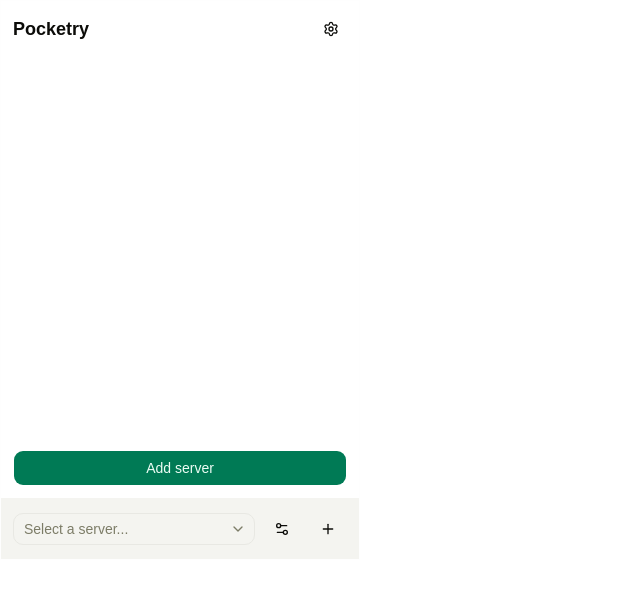
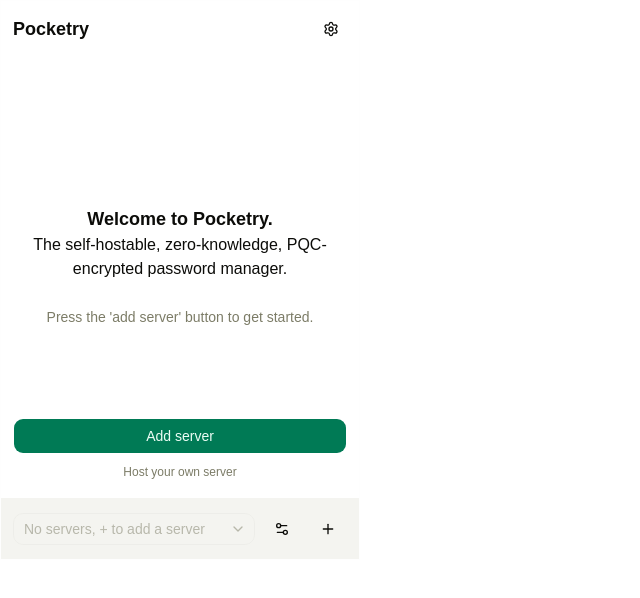
Before and after one commit to CDX-1/pocketry, a React (Vite) app in the folder extension/: page / in a window 1280 px wide. Shown: the top 598 px of the page, without its empty margins (0-640 px from the left). Built offline with nearby package versions, Linux system fonts and the light colour scheme.

Commit message:
add server storage & state

```diff
--- a/extension/package.json
+++ b/extension/package.json
@@ -26,6 +26,7 @@
     },
     "devDependencies": {
         "@eslint/js": "^10.0.1",
+        "@types/chrome": "^0.2.0",
         "@types/node": "^24.13.2",
         "@types/react": "^19.2.17",
         "@types/react-dom": "^19.2.3",
--- /dev/null
+++ b/extension/src/components/context/servers-provider.tsx
@@ -0,0 +1,130 @@
+import {
+    createContext,
+    useCallback,
+    useContext,
+    useEffect,
+    useMemo,
+    useState,
+    type ReactNode,
+} from "react";
+
+import {
+    getSelectedServerId,
+    getServers,
+    saveSelectedServerId,
+    saveServers,
+    type StoredServer,
+} from "../../lib/storage";
+
+type ServersContextValue = {
+    servers: StoredServer[];
+    selectedServerId: string;
+    selectedServer?: StoredServer;
+    isLoading: boolean;
+    addServer: (server: Omit<StoredServer, "id">) => Promise<StoredServer>;
+    selectServer: (serverId: string) => Promise<void>;
+    refreshServers: () => Promise<void>;
+};
+
+const ServersContext = createContext<ServersContextValue | null>(null);
+
+export function ServersProvider({ children }: { children: ReactNode }) {
+    const [servers, setServers] = useState<StoredServer[]>([]);
+    const [selectedServerId, setSelectedServerId] = useState("");
+    const [isLoading, setIsLoading] = useState(true);
+
+    const refreshServers = useCallback(async () => {
+        const [storedServers, storedSelectedServerId] = await Promise.all([
+            getServers(),
+            getSelectedServerId(),
+        ]);
+
+        setServers(storedServers);
+        setSelectedServerId(storedSelectedServerId ?? "");
+    }, []);
+
+    useEffect(() => {
+        async function load() {
+            try {
+                await refreshServers();
+            } finally {
+                setIsLoading(false);
+            }
+        }
+
+        void load();
+    }, [refreshServers]);
+
+    const selectedServer = useMemo(
+        () => servers.find((server) => server.id === selectedServerId),
+        [servers, selectedServerId]
+    );
+
+    const selectServer = useCallback(async (serverId: string) => {
+        setSelectedServerId(serverId);
+        await saveSelectedServerId(serverId);
+    }, []);
+
+    const addServer = useCallback(
+        async (serverInput: Omit<StoredServer, "id">) => {
+            const newServer: StoredServer = {
+                id: crypto.randomUUID(),
+                ...serverInput,
+            };
+
+            const currentServers = await getServers();
+            const nextServers = [...currentServers, newServer];
+
+            await saveServers(nextServers);
+
+            setServers(nextServers);
+
+            const currentSelectedServerId = await getSelectedServerId();
+
+            if (!currentSelectedServerId) {
+                await saveSelectedServerId(newServer.id);
+                setSelectedServerId(newServer.id);
+            }
+
+            return newServer;
+        },
+        []
+    );
+
+    const value = useMemo(
+        () => ({
+            servers,
+            selectedServerId,
+            selectedServer,
+            isLoading,
+            addServer,
+            selectServer,
+            refreshServers,
+        }),
+        [
+            servers,
+            selectedServerId,
+            selectedServer,
+            isLoading,
+            addServer,
+            selectServer,
+            refreshServers,
+        ]
+    );
+
+    return (
+        <ServersContext.Provider value={value}>
+            {children}
+        </ServersContext.Provider>
+    );
+}
+
+export function useServers() {
+    const context = useContext(ServersContext);
+
+    if (!context) {
+        throw new Error("useServers must be used inside ServersProvider");
+    }
+
+    return context;
+}
--- a/extension/src/components/footer.tsx
+++ b/extension/src/components/footer.tsx
@@ -1,4 +1,3 @@
-import { useState } from "react";
 import {
     Select,
     SelectContent,
@@ -10,32 +9,31 @@ import {
 import { Button } from "../components/ui/button";
 import { PlusIcon, Settings2Icon } from "lucide-react";
 import { Link } from "react-router-dom";
-
-const SERVERS = [
-    {
-        id: "server1",
-        name: "Server 1",
-        url: "http://localhost:3000",
-    },
-    {
-        id: "server2",
-        name: "Server 2",
-        url: "http://localhost:4000",
-    },
-];
+import { useServers } from "../components/context/servers-provider";
 
 function Footer() {
-    const [selectedServerId, setSelectedServerId] = useState<string>("");
+    const {
+        servers,
+        selectedServerId,
+        selectedServer,
+        selectServer,
+    } = useServers();
 
-    const selectedServer = SERVERS.find(
-        (server) => server.id === selectedServerId
-    );
+    const hasServers = servers.length > 0;
 
     return (
-        <div className="flex justify-between items-center gap-2 border-t border-border/5 bg-muted p-3">
-            <Select value={selectedServerId} onValueChange={setSelectedServerId}>
-                <SelectTrigger className="h-9 w-[280px]">
-                    {selectedServer ? (
+        <div className="flex items-center justify-between gap-2 border-t border-border/5 bg-muted p-3">
+            <Select
+                value={selectedServerId}
+                onValueChange={selectServer}
+                disabled={!hasServers}
+            >
+                <SelectTrigger className="h-9 w-full min-w-0">
+                    {!hasServers ? (
+                        <span className="truncate text-sm text-muted-foreground">
+                            No servers, + to add a server
+                        </span>
+                    ) : selectedServer ? (
                         <span className="flex w-full min-w-0 items-center justify-between gap-3 pr-1">
                             <span className="max-w-[110px] truncate text-sm font-medium text-foreground">
                                 {selectedServer.name}
@@ -58,7 +56,7 @@ function Footer() {
                     className="w-[280px]"
                 >
                     <SelectGroup>
-                        {SERVERS.map((server) => (
+                        {servers.map((server) => (
                             <SelectItem
                                 key={server.id}
                                 value={server.id}
@@ -79,11 +77,11 @@ function Footer() {
                 </SelectContent>
             </Select>
 
-            <Button size="sm" variant="ghost" className="h-9">
+            <Button size="sm" variant="ghost" className="h-9 shrink-0">
                 <Settings2Icon className="size-4" />
             </Button>
 
-            <Link to="/add-server">
+            <Link to="/add-server" className="shrink-0">
                 <Button size="sm" variant="ghost" className="h-9">
                     <PlusIcon className="size-4" />
                 </Button>
--- /dev/null
+++ b/extension/src/lib/storage.ts
@@ -0,0 +1,100 @@
+export type StoredServer = {
+    id: string;
+    name: string;
+    url: string;
+};
+
+type StorageSchema = {
+    servers: StoredServer[];
+    selectedServerId?: string;
+};
+
+const DEFAULT_STORAGE: StorageSchema = {
+    servers: [],
+    selectedServerId: undefined,
+};
+
+const DEV_STORAGE_KEY = "pocketry-dev-storage";
+
+// internal
+
+function hasChromeStorage() {
+    return typeof chrome !== "undefined" && !!chrome.storage?.local;
+}
+
+function getDevStorage(): StorageSchema {
+    const raw = localStorage.getItem(DEV_STORAGE_KEY);
+
+    if (!raw) {
+        return DEFAULT_STORAGE;
+    }
+
+    try {
+        return {
+            ...DEFAULT_STORAGE,
+            ...JSON.parse(raw),
+        };
+    } catch {
+        return DEFAULT_STORAGE;
+    }
+}
+
+function setDevStorage(data: Partial<StorageSchema>) {
+    const currentStorage = getDevStorage();
+
+    localStorage.setItem(
+        DEV_STORAGE_KEY,
+        JSON.stringify({
+            ...currentStorage,
+            ...data,
+        })
+    );
+}
+
+async function getStorage(): Promise<StorageSchema> {
+    if (!hasChromeStorage()) {
+        return getDevStorage();
+    }
+
+    const result: StorageSchema = await chrome.storage.local.get(DEFAULT_STORAGE);
+
+    return {
+        servers: result.servers ?? [],
+        selectedServerId: result.selectedServerId,
+    };
+}
+
+async function setStorage(data: Partial<StorageSchema>): Promise<void> {
+    if (!hasChromeStorage()) {
+        setDevStorage(data);
+        return;
+    }
+
+    await chrome.storage.local.set(data);
+}
+
+// exported api
+
+export async function getServers(): Promise<StoredServer[]> {
+    const storage = await getStorage();
+    return storage.servers;
+}
+
+export async function saveServers(servers: StoredServer[]): Promise<void> {
+    await setStorage({ servers });
+}
+
+export async function saveServer(server: StoredServer): Promise<void> {
+    const servers = await getServers();
+
+    await saveServers([...servers, server]);
+}
+
+export async function getSelectedServerId(): Promise<string> {
+    const storage = await getStorage();
+    return storage.selectedServerId ?? "";
+}
+
+export async function saveSelectedServerId(serverId: string): Promise<void> {
+    await setStorage({ selectedServerId: serverId });
+}
--- a/extension/src/popup/screens/AddServerScreen.tsx
+++ b/extension/src/popup/screens/AddServerScreen.tsx
@@ -1,4 +1,6 @@
 import { type FormEvent, useState } from "react";
+import { useNavigate } from "react-router-dom";
+
 import { Button } from "../../components/ui/button";
 import {
     Field,
@@ -9,21 +11,38 @@ import {
     FieldSet,
 } from "../../components/ui/field";
 import { Input } from "../../components/ui/input";
+import { useServers } from "../../components/context/servers-provider";
 
 function AddServerScreen() {
+    const navigate = useNavigate();
+    const { addServer } = useServers();
+
     const [serverName, setServerName] = useState("");
     const [serverUrl, setServerUrl] = useState("");
+    const [isSubmitting, setIsSubmitting] = useState(false);
 
-    function handleSubmit(event: FormEvent<HTMLFormElement>) {
+    async function handleSubmit(event: FormEvent<HTMLFormElement>) {
         event.preventDefault();
 
         const normalizedServerName = serverName.trim();
         const normalizedServerUrl = serverUrl.trim();
 
-        console.log("Server:", {
-            name: normalizedServerName,
-            url: normalizedServerUrl,
-        });
+        if (!normalizedServerName || !normalizedServerUrl) {
+            return;
+        }
+
+        setIsSubmitting(true);
+
+        try {
+            await addServer({
+                name: normalizedServerName,
+                url: normalizedServerUrl,
+            });
+
+            navigate("/dashboard");
+        } finally {
+            setIsSubmitting(false);
+        }
     }
 
     return (
@@ -49,6 +68,7 @@ function AddServerScreen() {
                             placeholder="Self-hosted server"
                             value={serverName}
                             onChange={(event) => setServerName(event.target.value)}
+                            disabled={isSubmitting}
                             required
                         />
                     </Field>
@@ -57,7 +77,7 @@ function AddServerScreen() {
                         <FieldLabel htmlFor="server-url">Server URL</FieldLabel>
 
                         <FieldDescription className="text-xs">
-                            The server's URL.
+                            The server&apos;s URL.
                         </FieldDescription>
 
                         <Input
@@ -66,11 +86,14 @@ function AddServerScreen() {
                             placeholder="https://example.com"
                             value={serverUrl}
                             onChange={(event) => setServerUrl(event.target.value)}
+                            disabled={isSubmitting}
                             required
                         />
                     </Field>
 
-                    <Button size="lg" type="submit">Add server</Button>
+                    <Button size="lg" type="submit" disabled={isSubmitting}>
+                        {isSubmitting ? "Adding..." : "Add server"}
+                    </Button>
                 </FieldGroup>
             </FieldSet>
         </form>
--- a/extension/src/popup/screens/LaunchScreen.tsx
+++ b/extension/src/popup/screens/LaunchScreen.tsx
@@ -3,8 +3,18 @@ import { Button } from "../../components/ui/button";
 
 function LaunchScreen() {
     return (
-        <div className="flex h-full flex-col justify-end mb-2">
-            <div className="flex flex-col gap-y-1">
+        <div className="flex flex-col h-full pb-8">
+            <p className="mt-40 text-center">
+                <span className="text-lg font-semibold">Welcome to Pocketry.</span>
+                <br />
+                The self-hostable, zero-knowledge, PQC-encrypted password manager.
+                <br />
+                <br />
+                <span className="text-sm text-muted-foreground">Press the 'add server' button to get started.</span>
+            </p>
+
+            <div className="flex h-full flex-col justify-end">
+                <div className="flex flex-col gap-y-1 mt-4">
                     <Button size="lg" asChild className="flex w-full items-center">
                         <Link to="/add-server">Add server</Link>
                     </Button>
@@ -25,6 +35,7 @@ function LaunchScreen() {
                     </Button>
                 </div>
             </div>
+        </div>
     );
 }
 
--- a/extension/tsconfig.json
+++ b/extension/tsconfig.json
@@ -5,6 +5,7 @@
         "baseUrl": ".",
         "paths": {
             "@/*": ["./src/*"]
-        }
+        },
+        "types": ["chrome"]
     }
 }
```
Also changed, not shown: extension/src/main.tsx (+6 -1 lines), 1 other file (tests, documents, lock files or other folders). Lines whose indentation alone changed are shown as unchanged.
